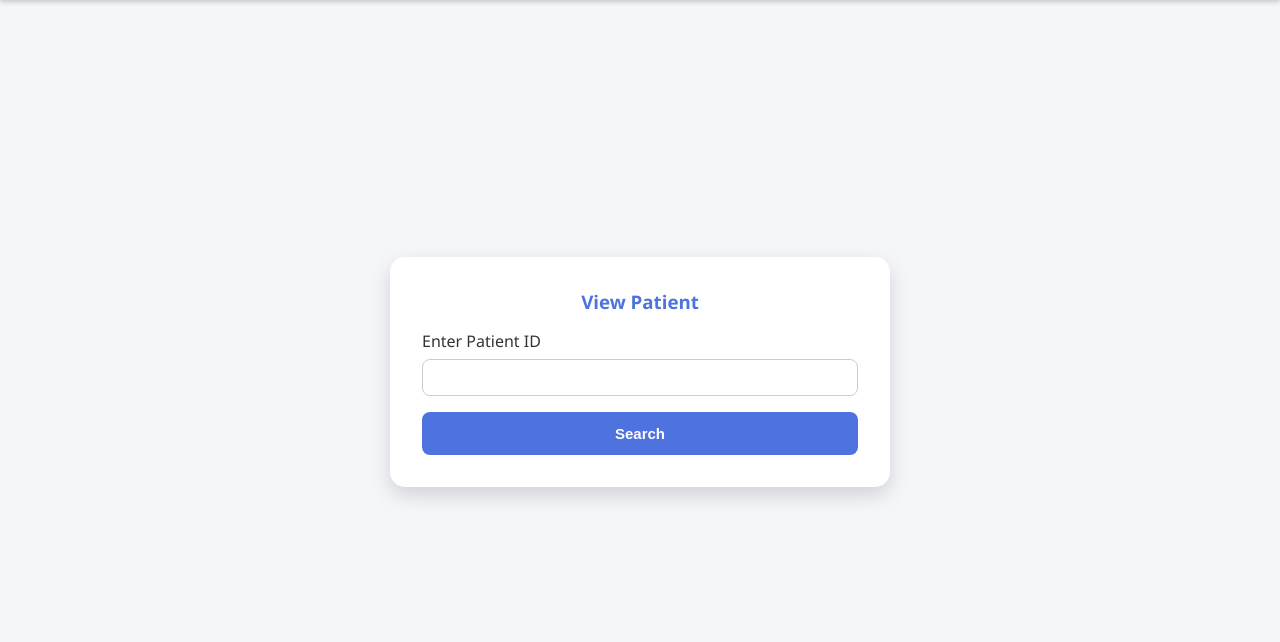
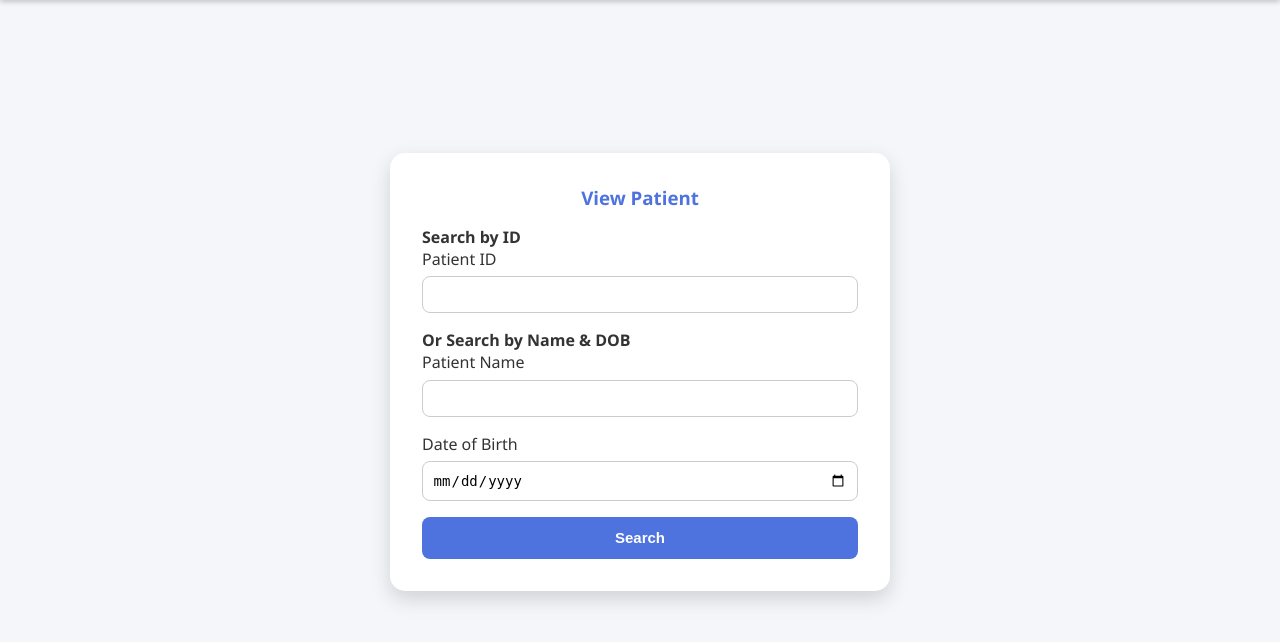
Before and after one commit to Pavan-kalya/central-management-system, a Flask app: page /view_patient in a window 1280 px wide. Shown: the part 63-705 px from the top of the page. Run offline with Flask 3, Linux system fonts and the light colour scheme.

Commit message:
Updated Agentic feature and Search feature

```diff
--- a/app.py
+++ b/app.py
@@ -254,14 +254,24 @@ def register():
 def view():
     patient_data = None
     if request.method == "POST":
-        patient_id = request.form["patient_id"]
+        patient_id = request.form.get("patient_id")
+        name = request.form.get("name")
+        dob = request.form.get("dob")
 
         try:
             cnx = mysql.connector.connect(**DB_CONFIG)
             cursor = cnx.cursor(dictionary=True)
-            query = "SELECT * FROM patients WHERE id = %s"
-            cursor.execute(query, (patient_id,))
-            patient_data = cursor.fetchone()
+
+            if patient_id:  # search by ID
+                query = "SELECT * FROM patients WHERE id = %s"
+                cursor.execute(query, (patient_id,))
+                patient_data = cursor.fetchone()
+
+            elif name and dob:  # search by name + DOB
+                query = "SELECT * FROM patients WHERE name = %s AND dob = %s"
+                cursor.execute(query, (name, dob))
+                patient_data = cursor.fetchone()
+
         except mysql.connector.Error as err:
             flash(f"Database error: {err}", "danger")
         finally:
@@ -269,6 +279,7 @@ def view():
             cnx.close()
 
     return render_template("view_patient.html", patient=patient_data)
+
 
 @app.route("/book_appointment", methods=["GET", "POST"])
 def book_appointment():
--- a/support.py
+++ b/support.py
@@ -56,6 +56,8 @@ def agentic_query(client, conn, user_input):
     Records: {json.dumps(records, default=str)}
 
     Make it conversational and concise.
+    - If there are any 'blob_url' values, render them as HTML clickable links (<a href="...">...<a>).
+    - Only use safe HTML (no scripts).
     """
     summary_resp = client.chat.completions.create(
         model="gpt-4",
--- a/templates/agent_chat.html
+++ b/templates/agent_chat.html
@@ -9,7 +9,7 @@
     {% include 'header.html' %}
 
     <div class="container">
-        <h2>GenAI Front-End Application</h2>
+        <h2>Agentic Feature</h2>
         <textarea id="prompt" placeholder="Enter your question..."></textarea>
         <button onclick="sendAgentPrompt()">Ask</button>
         <div id="response"></div>
--- a/templates/view_patient.html
+++ b/templates/view_patient.html
@@ -14,10 +14,22 @@
   <div class="form-card">
     <h3>View Patient</h3>
     <form method="POST">
+      <h4>Search by ID</h4>
       <div class="form-group">
-        <label for="patient_id">Enter Patient ID</label>
-        <input type="number" id="patient_id" name="patient_id" required>
+        <label for="patient_id">Patient ID</label>
+        <input type="number" id="patient_id" name="patient_id">
       </div>
+
+      <h4>Or Search by Name & DOB</h4>
+      <div class="form-group">
+        <label for="name">Patient Name</label>
+        <input type="text" id="name" name="name">
+      </div>
+      <div class="form-group">
+        <label for="dob">Date of Birth</label>
+        <input type="date" id="dob" name="dob">
+      </div>
+
       <button type="submit" class="btn-submit">Search</button>
     </form>
 
```
Also changed, not shown: 1 other file.
